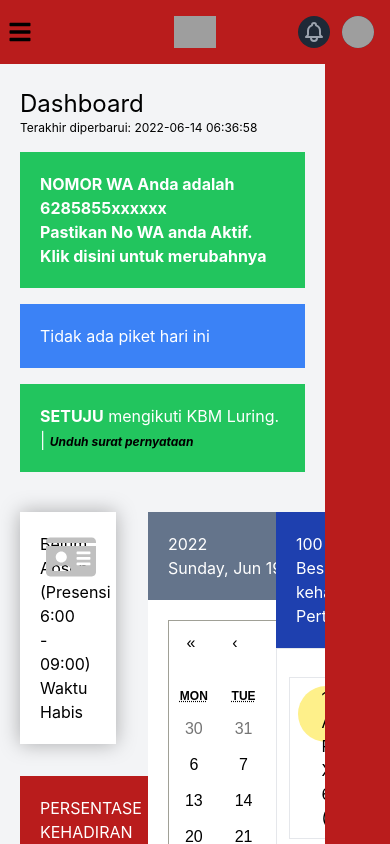
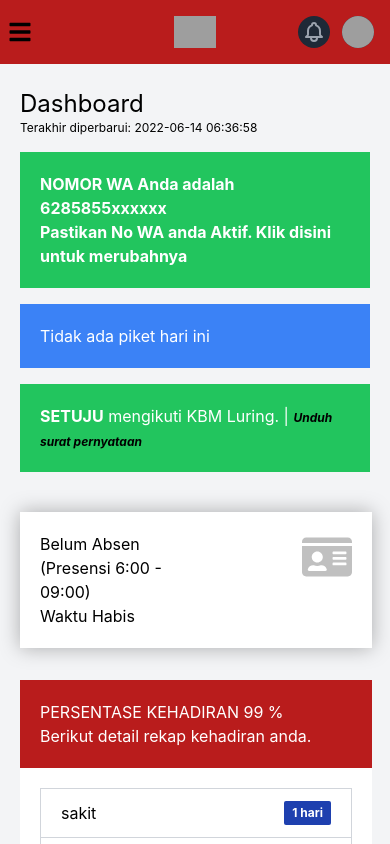
Before and after one commit to MrNewbie3/frontend-siakad-clone, a React (Create React App) app: page /dashboard in a window 390 px wide. Built offline with nearby package versions, Linux system fonts and the light colour scheme; grey boxes are pictures that could not be loaded.

Commit message:
responsiveness

```diff
--- a/src/components/report.js
+++ b/src/components/report.js
@@ -10,8 +10,8 @@ class Report extends Component {
   render() {
     console.log("hello");
     return (
-      <div className="container grid grid-cols-11 gap-x-8 my-10">
-        <div className="card 1 col-span-4">
+      <div className="container grid grid-cols-12 xl:grid-cols-11 gap-x-8 my-10">
+        <div className="card 1 xl:pb-5 col-span-12  xl:col-span-4">
           <div className="card persentase w-full bg-white grid-cols-2 drop-shadow-[0px_0px_10px_rgba(0,0,0,0.3)] px-5 py-5 grid justify-items-stretch">
             <div className="text">
               <p>Belum Absen (Presensi 6:00 - 09:00)</p>
@@ -50,7 +50,7 @@ class Report extends Component {
             </div>
           </div>
         </div>
-        <div className="card 2 col-span-4">
+        <div className="card 2 py-5 col-span-12 xl:col-span-4 xl:py-0">
           <div className="card 2 preview grid ">
             <div className="header bg-slate-500 px-5 py-5 ">
               <p className="text-white">2022</p>
@@ -61,8 +61,8 @@ class Report extends Component {
             </div>
           </div>
         </div>
-        <div className="card 3 col-span-3">
-          <div className="card 2 preview grid ">
+        <div className="card 3 py-5 col-span-12 xl:col-span-3 xl:py-0">
+          <div className="card 2 preview grid w-full">
             <div className="header bg-blue-800 px-5 py-5 ">
               <p className="text-white">100 Besar</p>
               <p className="text-white">kehadiran Pertama</p>
--- a/src/views/DashboardLayout.js
+++ b/src/views/DashboardLayout.js
@@ -42,7 +42,7 @@ class Navbar extends Component {
         <div className="h-screen overflow-hidden bg-red-700">
           <div className="max-w-7xl mx-auto px-2 sm:px-6 lg:px-8">
             <div className="relative flex items-center justify-between h-16">
-              <div className="absolute inset-y-0 left-0 flex items-center sm:hidden">
+              <div className="absolute inset-y-0 left-0 flex items-center xl:hidden">
                 {this.state.open ? (
                   <Link to="#">
                     <AiOutlineClose onClick={this.hideSidebar.bind(this)} className="h-6 w-6" />
@@ -53,7 +53,7 @@ class Navbar extends Component {
                   </Link>
                 )}
               </div>
-              <div className="flex-1 flex items-center justify-center sm:items-stretch sm:justify-start">
+              <div className="flex-1 flex items-center justify-center xl:items-stretch xl:justify-start">
                 <div className="flex-shrink-0 flex items-center">
                   <img className="block lg:hidden h-8 w-auto" src="https://tailwindui.com/img/logos/workflow-mark-indigo-500.svg" alt="Workflow" />
                   <img className="hidden lg:block h-8 w-auto" src="https://tailwindui.com/img/logos/workflow-logo-indigo-500-mark-white-text.svg" alt="Workflow" />
@@ -110,9 +110,9 @@ class Navbar extends Component {
               </div>
             </div>
           </div>
-          <div className="grid grid-cols-6">
+          <div className="lg:grid  xl:grid xl:grid-cols-6  ">
             {this.state.open ? (
-              <div className="App w-64 sm:block">
+              <div className="App w-64 xl:block">
                 <aside className="w-64 " aria-label="Sidebar">
                   <div className="overflow-hidden h-screen py-4 px-3 bg-stone-100 dark:bg-gray-800">
                     <ul className="space-y-2">
@@ -128,7 +128,7 @@ class Navbar extends Component {
                 </aside>
               </div>
             ) : (
-              <div className="App w-64 hidden sm:block">
+              <div className="App w-64  hidden xl:block">
                 <aside className="w-64 " aria-label="Sidebar">
                   <div className="overflow-hidden h-screen py-4 px-3 bg-stone-100 dark:bg-gray-800">
                     <ul className="space-y-2">
@@ -144,7 +144,7 @@ class Navbar extends Component {
                 </aside>
               </div>
             )}
-            <div className="container col-span-5 px-5 bg-gray-100 h-screen overflow-scroll">{this.props.data}</div>
+            <div className=" container xl:col-span-5  px-5 bg-gray-100 h-screen overflow-scroll">{this.props.data}</div>
           </div>
         </div>
       </>
```
